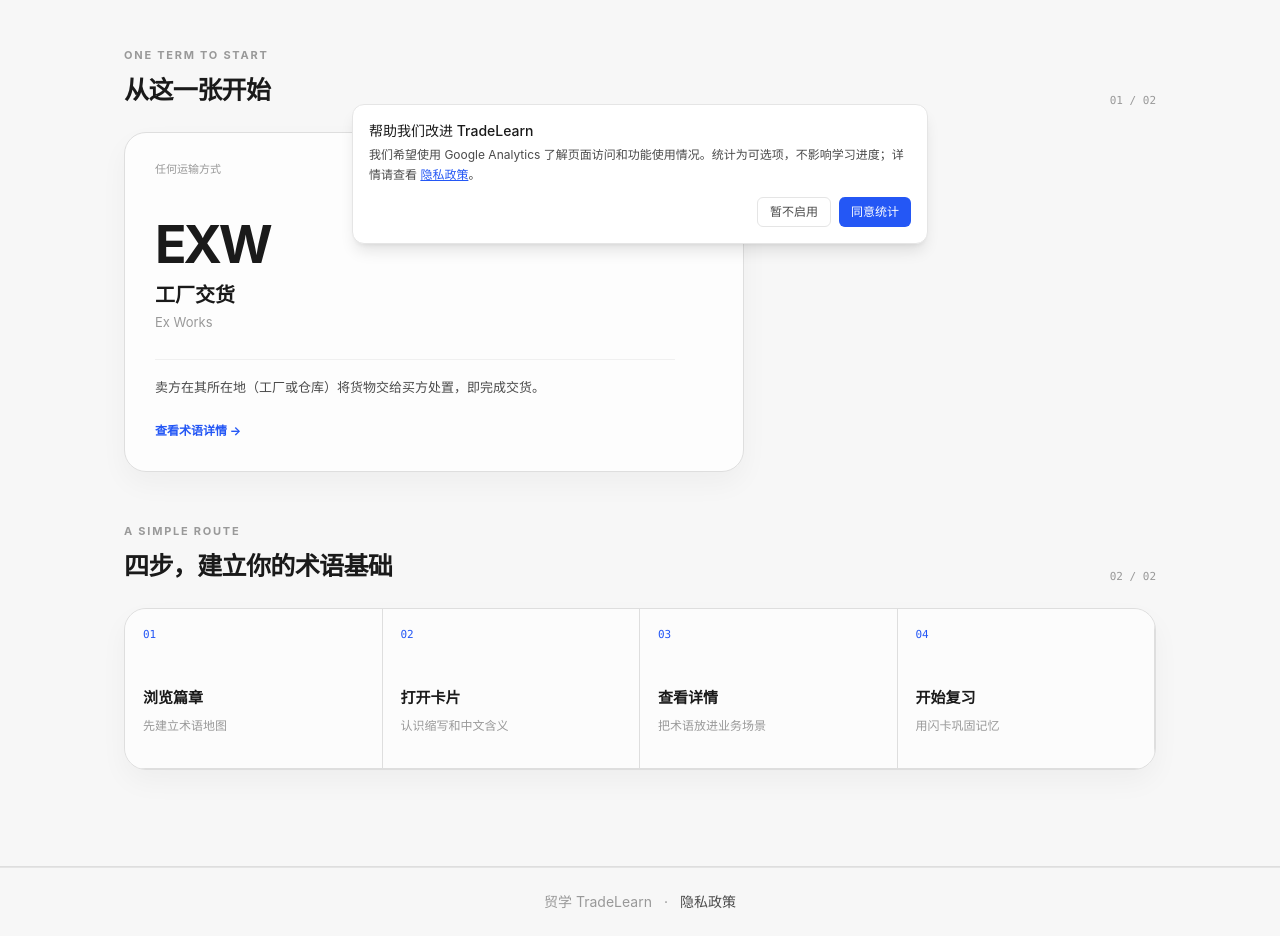
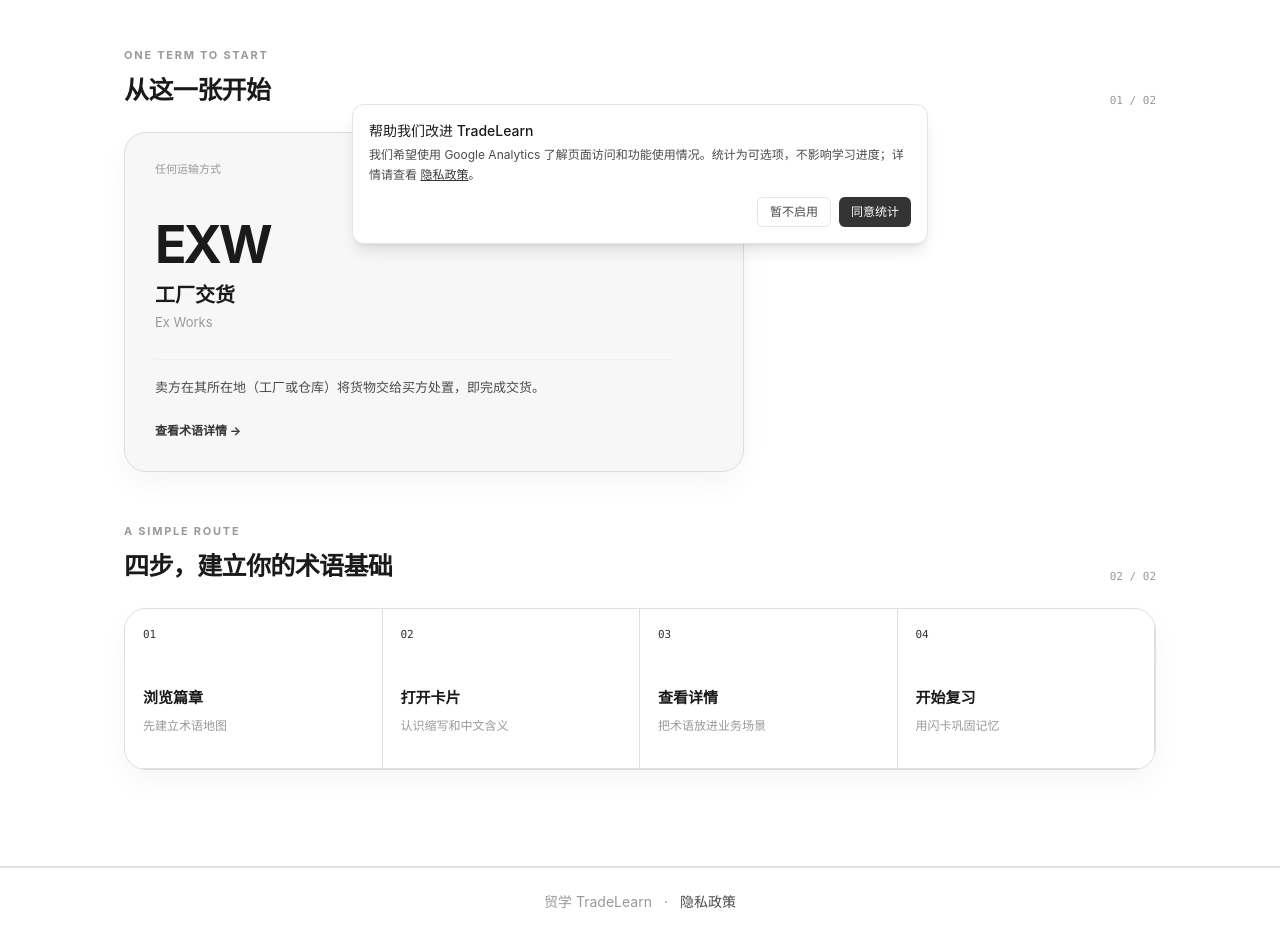
Before and after one commit to fjt926849-design/tradelearn, a Next.js app: page / in a window 1280 px wide. Shown: the part 540-1476 px from the top of the page. Built offline with nearby package versions, Linux system fonts and the light colour scheme; no server answers.

Commit message:
style: switch theme to neutral gray

```diff
--- a/app/globals.css
+++ b/app/globals.css
@@ -8,7 +8,7 @@
  * 文字：标题 #1a1a1a / 正文 #4a4a4a / 辅助 #999
  * 阴影：无
  * 圆角：按钮 6px / 卡片 8px
- * 强调色：Trade Blue #2457F5（唯一主强调色）
+ * 强调色：深灰 #343434（用于操作与导航）
  */
 
 :root {
@@ -21,10 +21,10 @@
   --color-border: #e5e5e5;
   --color-border-light: #f0f0f0;
 
-  /* 强调色 — Trade Blue，唯一主强调色 */
-  --color-accent: #2457f5;
-  --color-accent-hover: #1c43d0;
-  --color-accent-soft: #eef2ff;
+  /* 强调色 — 深灰，保持术语卡片的克制视觉 */
+  --color-accent: #343434;
+  --color-accent-hover: #1f1f1f;
+  --color-accent-soft: #f1f1f1;
 
   /* 状态色 — 仅用于状态指示器，不做大面积色块 */
   --color-status-mastered: #22c55e;
@@ -52,10 +52,10 @@ main {
   width: 100%;
 }
 
-.home-shell { min-height: 100vh; background: #f7f7f7; }
-.home-main { border-bottom: 1px solid #dedede; background: #f7f7f7; }
+.home-shell { min-height: 100vh; background: #fff; }
+.home-main { border-bottom: 1px solid #dedede; background: #fff; }
 .home-container { max-width: 1080px; margin: 0 auto; padding: 72px 24px 96px; }
-.home-intro { display: flex; align-items: end; justify-content: space-between; gap: 48px; padding: 56px; border: 1px solid #dedede; border-radius: 28px; background: rgba(250,250,250,.82); box-shadow: 0 18px 50px rgba(0,0,0,.05); }
+.home-intro { display: flex; align-items: end; justify-content: space-between; gap: 48px; padding: 56px; border: 1px solid #dedede; border-radius: 28px; background: #f7f7f7; box-shadow: 0 18px 50px rgba(0,0,0,.05); }
 .eyebrow { margin: 0 0 18px; color: var(--color-accent); font-size: 11px; font-weight: 700; letter-spacing: .16em; line-height: 1.4; }
 .home-intro h1 { max-width: 720px; margin: 0; color: var(--color-text); font-size: clamp(36px, 5vw, 62px); font-weight: 700; letter-spacing: -.045em; line-height: 1.08; }
 .home-lede { max-width: 520px; margin: 22px 0 0; color: var(--color-text-secondary); font-size: 16px; line-height: 1.8; }
@@ -76,7 +76,7 @@ main {
 .home-section-heading .eyebrow { margin-bottom: 9px; color: var(--color-text-muted); }
 .home-section-heading h2 { margin: 0; color: var(--color-text); font-size: 25px; font-weight: 650; letter-spacing: -.025em; }
 .section-index { color: var(--color-text-muted); font-family: ui-monospace, SFMono-Regular, Menlo, monospace; font-size: 11px; }
-.term-feature { display: block; max-width: 620px; padding: 28px 30px 30px; border: 1px solid #dedede; border-radius: 22px; background: rgba(255,255,255,.78); box-shadow: 0 12px 28px rgba(0,0,0,.04); transition: border-color .18s ease, transform .18s ease, box-shadow .18s ease; }
+.term-feature { display: block; max-width: 620px; padding: 28px 30px 30px; border: 1px solid #dedede; border-radius: 22px; background: #f7f7f7; box-shadow: 0 12px 28px rgba(0,0,0,.04); transition: border-color .18s ease, transform .18s ease, box-shadow .18s ease; }
 .term-feature:hover { border-color: var(--color-accent); transform: translateY(-2px); }
 .term-feature-top { display: flex; align-items: center; justify-content: space-between; color: var(--color-text-muted); font-size: 11px; }
 .term-feature-code { margin-top: 42px; color: var(--color-text); font-size: 52px; font-weight: 700; letter-spacing: -.06em; line-height: 1; }
@@ -84,8 +84,8 @@ main {
 .term-feature-en { margin-top: 3px; color: var(--color-text-muted); font-size: 13px; }
 .term-feature p { max-width: 520px; margin: 26px 0 0; padding-top: 16px; border-top: 1px solid var(--color-border-light); color: var(--color-text-secondary); font-size: 13px; line-height: 1.75; }
 .term-feature-link { display: inline-block; margin-top: 23px; color: var(--color-accent); font-size: 12px; font-weight: 650; }
-.step-grid { display: grid; grid-template-columns: repeat(4, 1fr); overflow: hidden; border: 1px solid #dedede; border-radius: 22px; background: rgba(250,250,250,.72); box-shadow: 0 12px 28px rgba(0,0,0,.04); }
-.step-item { display: flex; flex-direction: column; gap: 44px; min-height: 160px; padding: 18px 18px 20px; border-right: 1px solid #dedede; border-bottom: 1px solid #dedede; background: rgba(255,255,255,.58); }
+.step-grid { display: grid; grid-template-columns: repeat(4, 1fr); overflow: hidden; border: 1px solid #dedede; border-radius: 22px; background: #f7f7f7; box-shadow: 0 12px 28px rgba(0,0,0,.04); }
+.step-item { display: flex; flex-direction: column; gap: 44px; min-height: 160px; padding: 18px 18px 20px; border-right: 1px solid #dedede; border-bottom: 1px solid #dedede; background: #fff; }
 .step-number { color: var(--color-accent); font-family: ui-monospace, SFMono-Regular, Menlo, monospace; font-size: 11px; }
 .step-item h3 { margin: 0; color: var(--color-text); font-size: 15px; font-weight: 650; }
 .step-item p { margin: 6px 0 0; color: var(--color-text-muted); font-size: 12px; line-height: 1.6; }
```
